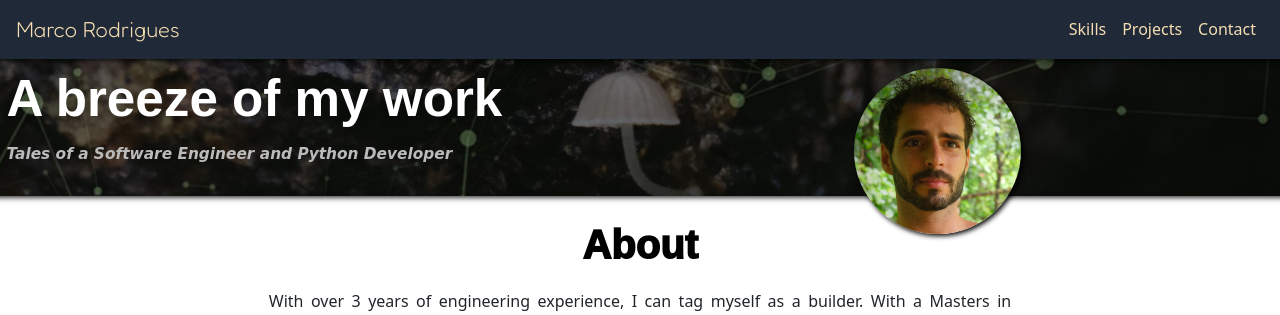
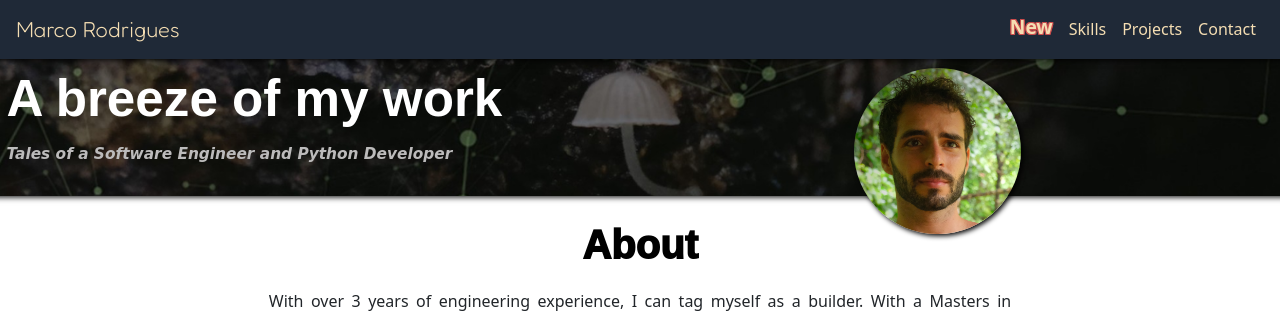
Before and after one commit to macrodrigues/flask_portfolio, a Flask app: page / in a window 1280 px wide. Shown: the top 315 px of the page. Run offline with Flask 2, Linux system fonts and the light colour scheme; some libraries are stand-ins or nearby versions; some web fonts are replaced.

Commit message:
add link to forms

```diff
--- a/static/css/styles.css
+++ b/static/css/styles.css
@@ -8,6 +8,19 @@
 .navbar-dark .navbar-nav .nav-link {
     color: #f5deb3;
 
+}
+
+.nav-link-special {
+    font-weight: 800;
+    text-shadow: 1px 0 #cb4d4d, -1px 0 #cb4d4d, 0 1px #cb4d4d, 0 -1px #cb4d4d,
+             1px 1px #cb4d4d, -1px -1px #cb4d4d, 1px -1px #cb4d4d, -1px 1px #cb4d4d;
+    font-size: larger;
+    padding-top: 7%;
+}
+
+.nav-link-special:hover {
+    color: #f5deb3;
+    font-weight: 500;
 }
 
 .navbar-toggle {
--- a/templates/index.html
+++ b/templates/index.html
@@ -9,6 +9,9 @@
     </button>
     <div class="collapse navbar-collapse navbar-default" id="navbarTogglerDemo02" style="visibility:inherit">
         <ul class="navbar-nav ml-auto">
+            <li class="nav-item">
+                <a href="https://www.corkforms.xyz/" class="nav-link nav-link-special">New</a>
+            </li>
             <li class="nav-item">
                 <a href="#skills" class="nav-link">Skills</a>
             </li>
```
